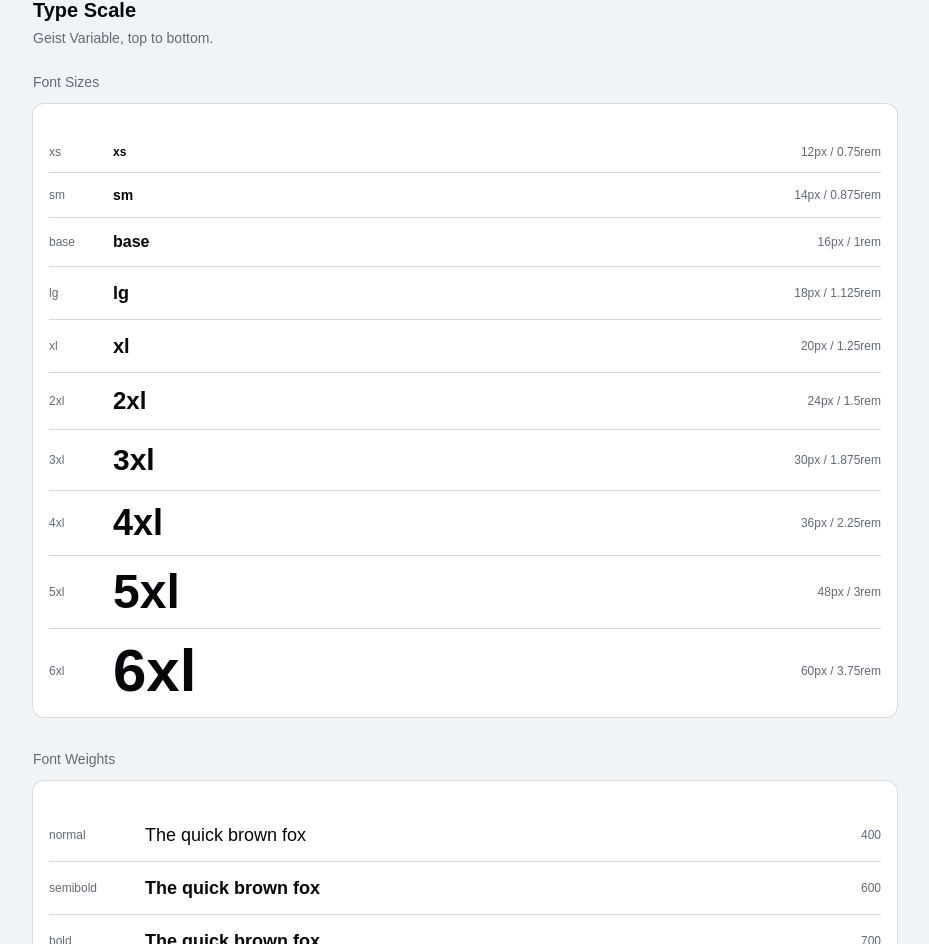
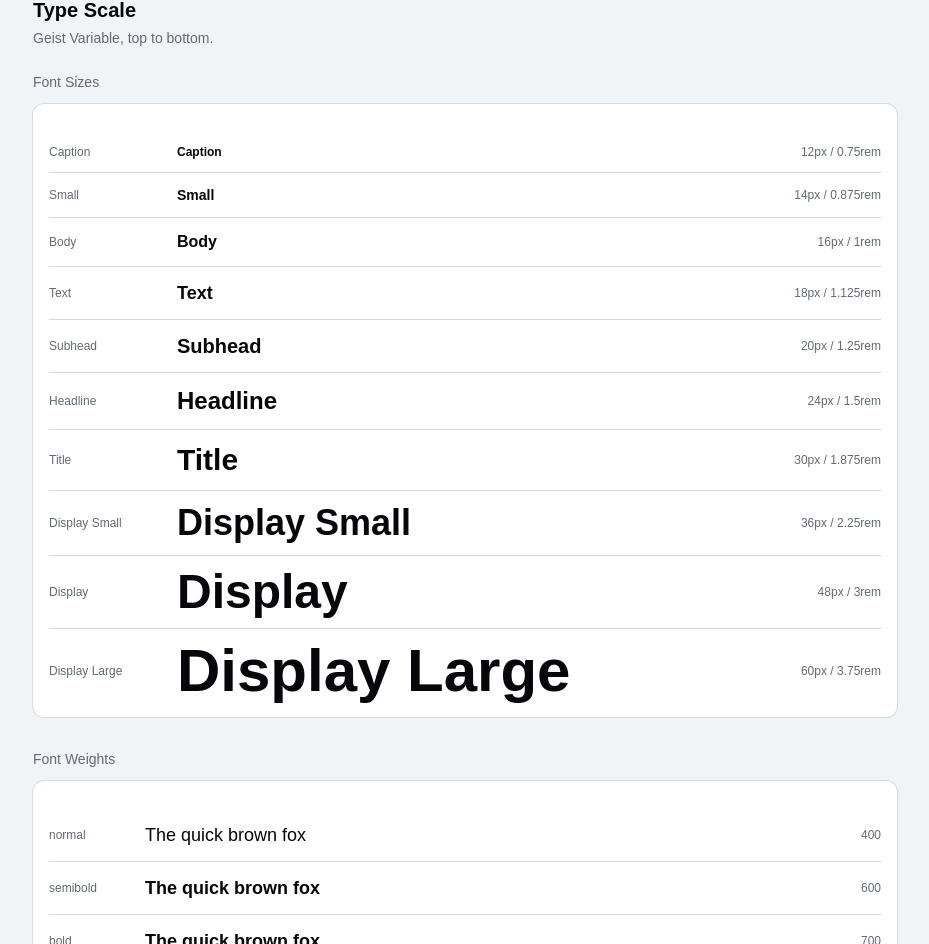
Before and after one commit to iangoldberg-vts/Reimagine-Tokens, a React (Vite) app: page / in a window 1280 px wide. Shown: the part 4311-5255 px from the top of the page, without its empty margins (295-1224 px from the left). Built offline with nearby package versions, Linux system fonts and the light colour scheme.

Commit message:
Rename Type Scale labels back to semantic names
Keep the same px/rem values but swap the Tailwind xs-6xl names for
semantic ones: Caption, Small, Body, Text, Subhead, Headline, Title,
Display Small, Display, Display Large.

```diff
--- a/src/App.tsx
+++ b/src/App.tsx
@@ -113,16 +113,16 @@ const RADIUS_SCALE = [
 ]
 
 const TYPE_SCALE = [
-  { label: 'xs', px: '12px', rem: '0.75rem', className: 'text-xs font-semibold' },
-  { label: 'sm', px: '14px', rem: '0.875rem', className: 'text-sm font-semibold' },
-  { label: 'base', px: '16px', rem: '1rem', className: 'text-base font-semibold' },
-  { label: 'lg', px: '18px', rem: '1.125rem', className: 'text-lg font-semibold' },
-  { label: 'xl', px: '20px', rem: '1.25rem', className: 'text-xl font-semibold' },
-  { label: '2xl', px: '24px', rem: '1.5rem', className: 'text-2xl font-semibold' },
-  { label: '3xl', px: '30px', rem: '1.875rem', className: 'text-3xl font-semibold' },
-  { label: '4xl', px: '36px', rem: '2.25rem', className: 'text-4xl font-semibold' },
-  { label: '5xl', px: '48px', rem: '3rem', className: 'text-5xl font-semibold' },
-  { label: '6xl', px: '60px', rem: '3.75rem', className: 'text-6xl font-semibold' },
+  { label: 'Caption', px: '12px', rem: '0.75rem', className: 'text-xs font-semibold' },
+  { label: 'Small', px: '14px', rem: '0.875rem', className: 'text-sm font-semibold' },
+  { label: 'Body', px: '16px', rem: '1rem', className: 'text-base font-semibold' },
+  { label: 'Text', px: '18px', rem: '1.125rem', className: 'text-lg font-semibold' },
+  { label: 'Subhead', px: '20px', rem: '1.25rem', className: 'text-xl font-semibold' },
+  { label: 'Headline', px: '24px', rem: '1.5rem', className: 'text-2xl font-semibold' },
+  { label: 'Title', px: '30px', rem: '1.875rem', className: 'text-3xl font-semibold' },
+  { label: 'Display Small', px: '36px', rem: '2.25rem', className: 'text-4xl font-semibold' },
+  { label: 'Display', px: '48px', rem: '3rem', className: 'text-5xl font-semibold' },
+  { label: 'Display Large', px: '60px', rem: '3.75rem', className: 'text-6xl font-semibold' },
 ]
 
 const FONT_WEIGHTS = [
@@ -548,7 +548,7 @@ function App() {
                   <CardContent className="flex flex-col divide-y divide-border pt-6">
                     {TYPE_SCALE.map((t) => (
                       <div key={t.label} className="flex items-center gap-4 py-3 first:pt-0 last:pb-0">
-                        <span className="w-12 shrink-0 text-xs text-muted-foreground">{t.label}</span>
+                        <span className="w-28 shrink-0 text-xs text-muted-foreground">{t.label}</span>
                         <span className={`flex-1 ${t.className}`}>{t.label}</span>
                         <span className="shrink-0 text-right text-xs text-muted-foreground">
                           {t.px} / {t.rem}
```
